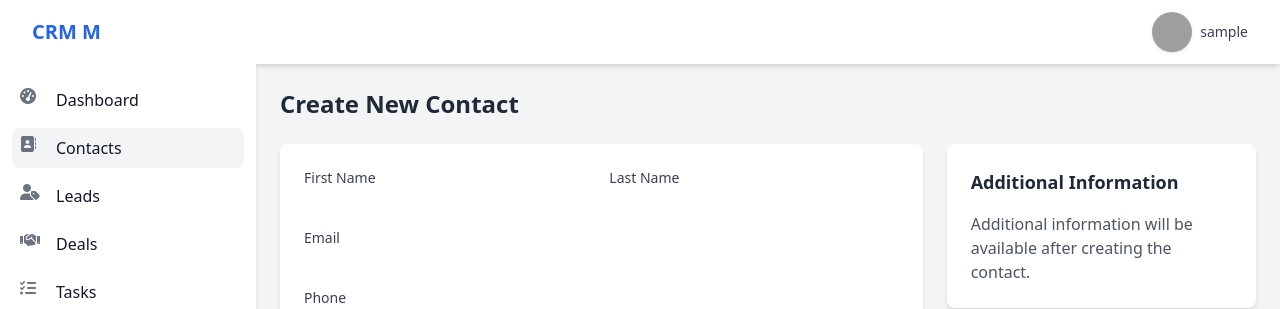
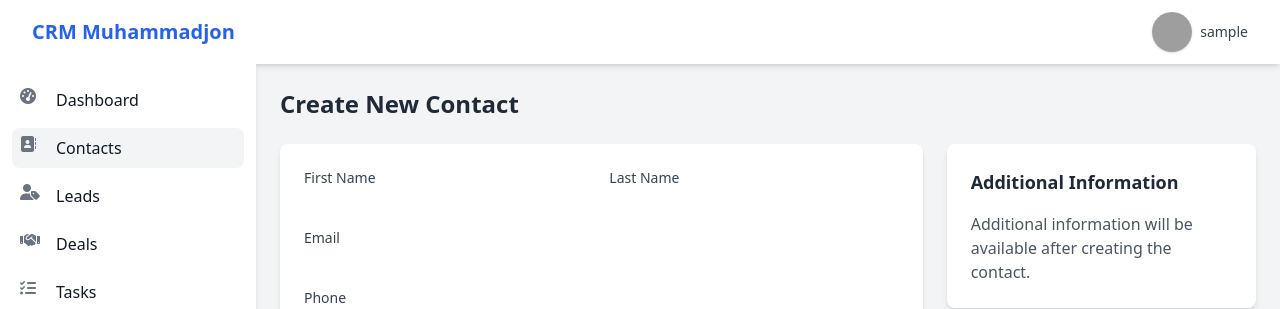
Before and after one commit to muhammadjon-merzaqulov/CRM-Django-project, a Django app: page /contacts/create/ in a window 1280 px wide. Shown: the top 309 px of the page. Run offline with Django 4.2, Linux system fonts and the light colour scheme; the visitor is signed in with stand-in values (Sample User, id 1); some libraries are stand-ins or nearby versions; grey boxes are pictures that could not be loaded.

Commit message:
Update navbar.html

```diff
--- a/templates/includes/navbar.html
+++ b/templates/includes/navbar.html
@@ -7,7 +7,7 @@
                     <i class="fas fa-bars"></i>
                 </button>
                 <div class="flex-shrink-0 flex items-center">
-                    <a href="{% url 'dashboard' %}" class="text-xl font-bold text-blue-600">CRM M</a>
+                    <a href="{% url 'dashboard' %}" class="text-xl font-bold text-blue-600">CRM Muhammadjon</a>
                 </div>
             </div>
 
```
